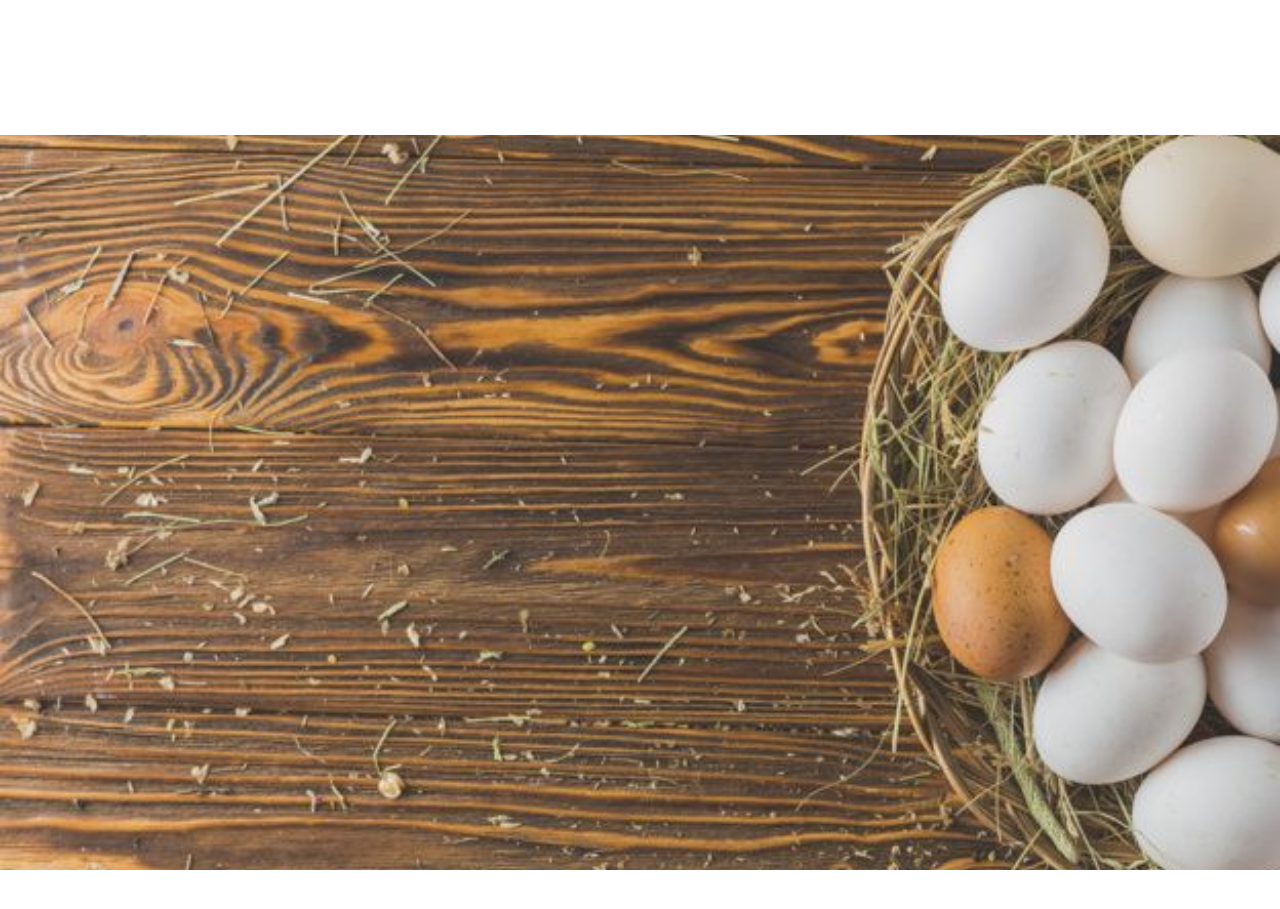
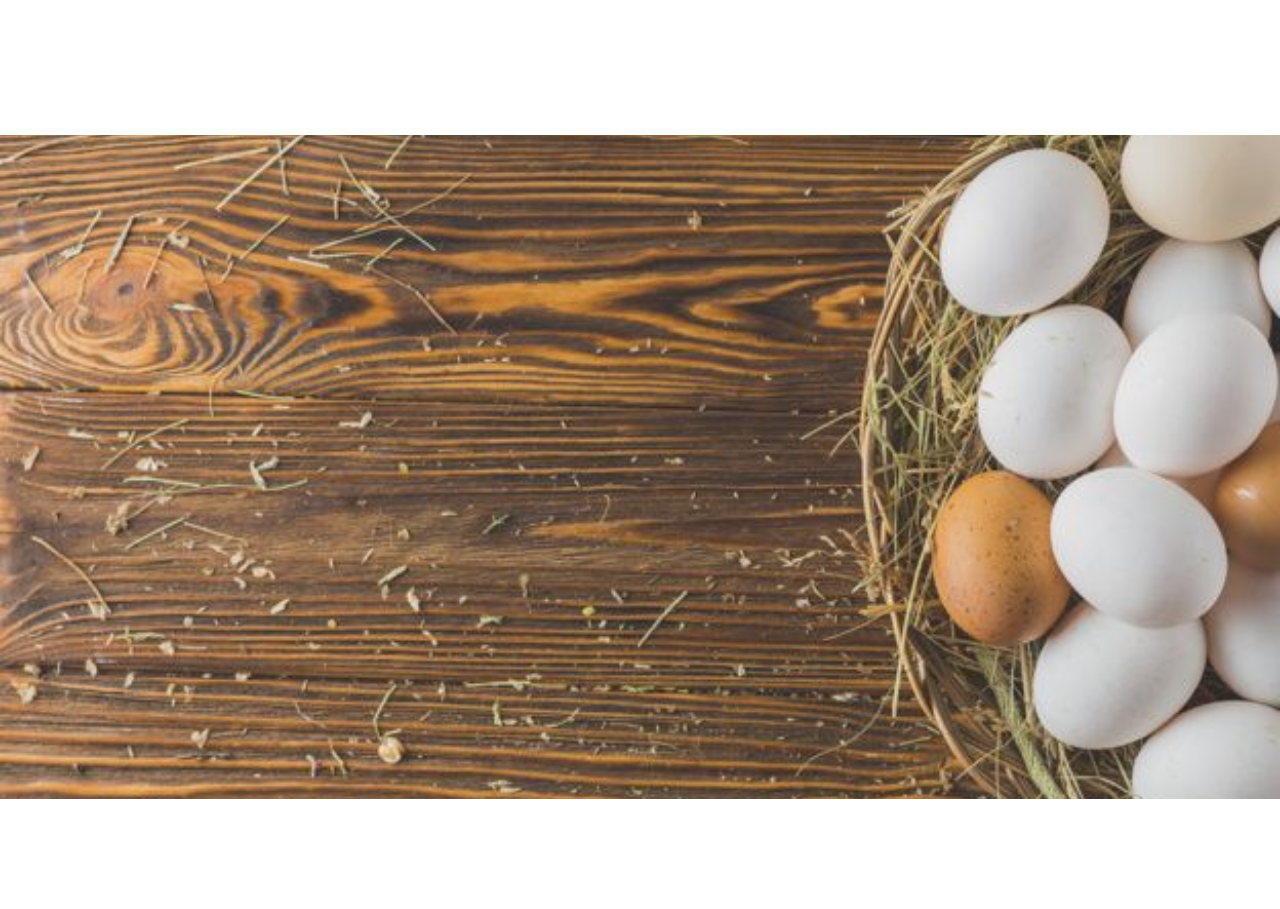
Before and after one commit to Elisha-Kwena/chicken-enterprise, a React (Vite) app in the folder frontend/: page / in a window 1280 px wide. Shown: the part 1560-2469 px from the top of the page. Built offline with nearby package versions, Linux system fonts and the light colour scheme; a web font is replaced by a local one.

Commit message:
changed the layout in products section

```diff
--- a/frontend/src/components/cards/FeedCard.tsx
+++ b/frontend/src/components/cards/FeedCard.tsx
@@ -22,7 +22,7 @@ const FeedCard:React.FC<feedProps> =({quote,author,role,location,rating,recency,
     const startnumbers = Math.floor(rating * 10)/ 5;
     return(
         <>
-        <div className="feed-card p-3 rounded-md border border-black/50 backdrop-blur-lg lg:h-[300px] h-[250px] w-full lg:w-[500px] flex flex-col gap-1">
+        <div className="feed-card p-3 rounded-md border border-black/50 backdrop-blur-lg lg:h-[300px] h-[250px] w-full lg:w-[470px] flex flex-col gap-1">
             <div className="topcard w-full flex items-center justify-start gap-4">
                 <div className="profile lg:w-[100px] lg:h-[100px] w-[50px] h-[50px] ">
                     <img src={image} alt={image_description} className="w-full h-full rounded-full"/>
--- a/frontend/src/components/caroussels/FeedCaroussel.tsx
+++ b/frontend/src/components/caroussels/FeedCaroussel.tsx
@@ -49,7 +49,7 @@ const FeedCaroussel:React.FC = () =>{
             <div className="feeds-box w-full">
                 <Swiper
                     slidesPerView={1.5} // Default for mobile
-                    spaceBetween={10}
+                    spaceBetween={5}
                     loop={true}
                     centeredSlides={true}
                     autoplay={{
--- a/frontend/src/components/sections/Products.tsx
+++ b/frontend/src/components/sections/Products.tsx
@@ -11,7 +11,7 @@ import ProductCard from "../cards/ProductCard";
 const Products:React.FC = () =>{
     return(
         <>
-        <div className="w-full h-full relative py-6">
+        <div className="w-full h-auto relative py-6 overflow-hidden">
             <div className="hidden lg:block absolute w-full top-0 left-0 h-full bottom-0">
                 <img src={banner} alt="" className="w-full h-full object-cover" />
             </div>
--- a/frontend/src/pages/Home/HomePage.tsx
+++ b/frontend/src/pages/Home/HomePage.tsx
@@ -21,7 +21,7 @@ const HomePage:React.FC = () => {
             <section className="products lg:h-[calc(100vh-65px)] relative">
                 <Products/>
             </section>
-            <section className="features lg:min-h-[calc(100vh-65px)] lg:mt-0 mt-20">
+            <section className="features lg:min-h-[100vh] lg:mt-0 mt-20">
                 <Feature/>
             </section>
             <section className="feedback lg:mt-0 mt-20 h-auto">
```
